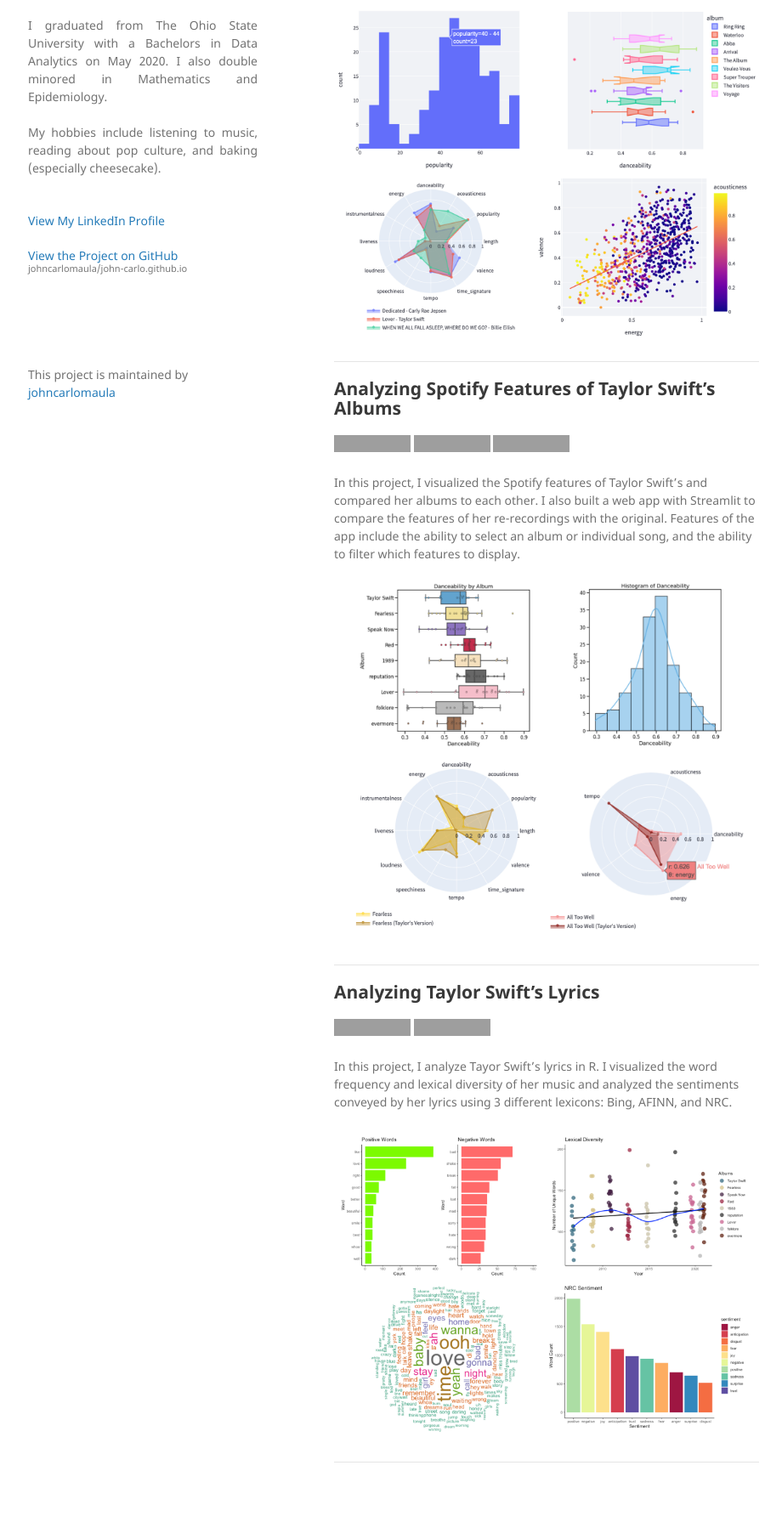
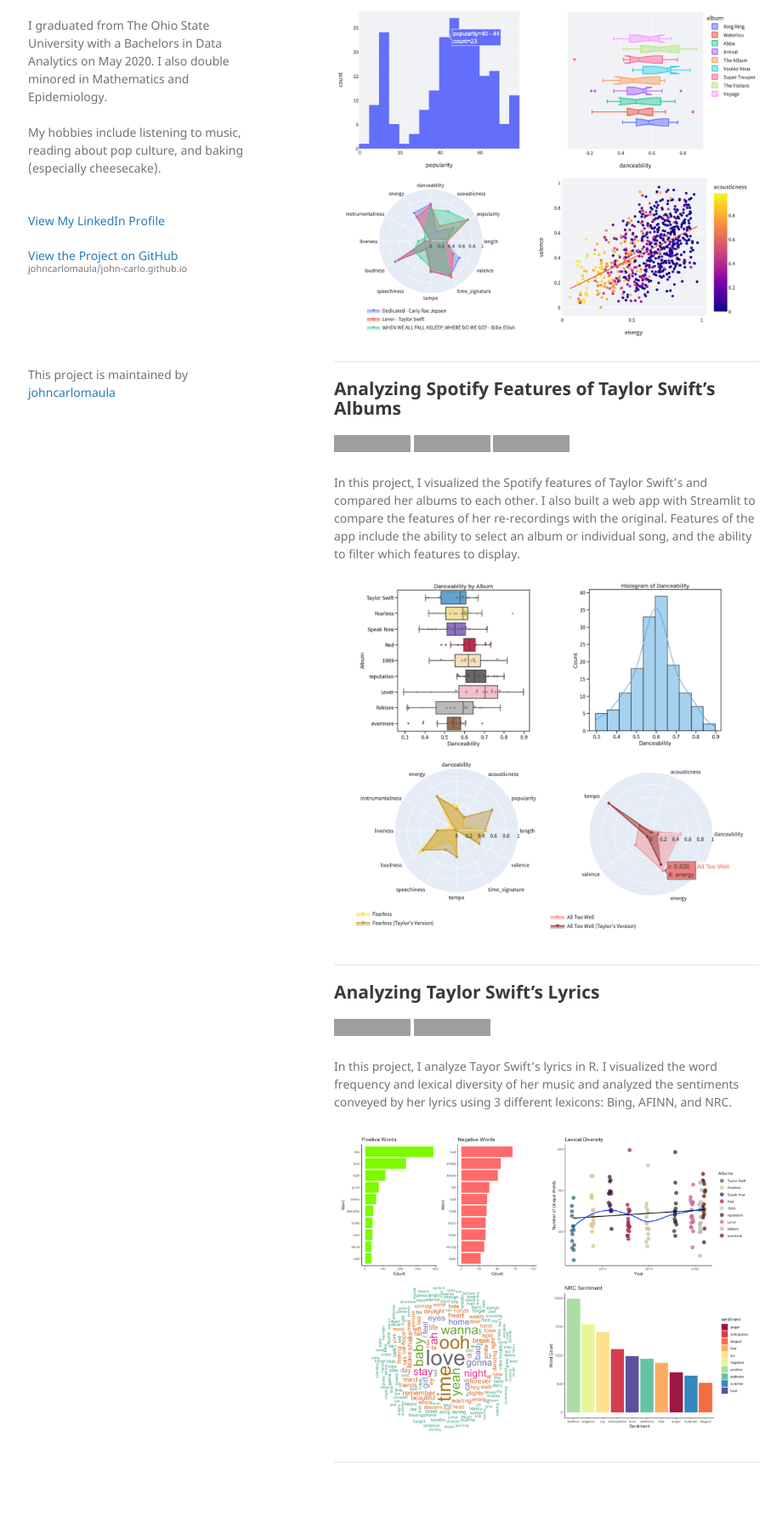
Before and after one commit to johncarlomaula/john-carlo.github.io, a Jekyll site: the page built from index.md, in a window 1280 px wide. Shown: the part 358-2149 px from the top of the page at 85% size, without its empty margins (177-1097 px from the left). Built offline with Jekyll 4.4.1, drawn with Linux system fonts in a browser that asks for light colours; our own code applies the rules of GitHub Pages for plain Markdown files; grey boxes are pictures that could not be loaded.

Commit message:
Update _config.yml

```diff
--- a/_config.yml
+++ b/_config.yml
@@ -5,7 +5,7 @@ logo: "/images/profile.png?raw=true"
 description:
   <p align="center"> Aspiring Data Scientist </p>
 
-  <p align="justify">
+  <p>
   I graduated from The Ohio State University with a Bachelors in Data Analytics on May 2020. I also double minored in Mathematics and Epidemiology.
   <br><br>
   My hobbies include listening to music, reading about pop culture, and baking (especially cheesecake).
```
